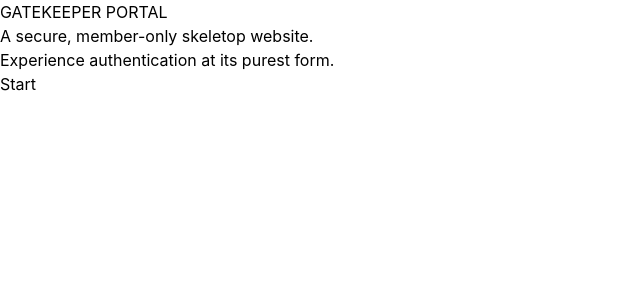
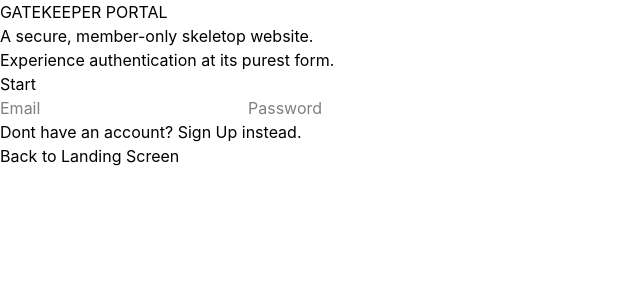
Before and after one commit to carnocentaurus/GatekeeperPortal, a React (Vite) app: page / in a window 1280 px wide. Shown: the top 300 px of the page, without its empty margins (0-640 px from the left). Built offline with nearby package versions, Linux system fonts and the light colour scheme.

Commit message:
auth div

```diff
--- a/src/App.tsx
+++ b/src/App.tsx
@@ -13,6 +13,22 @@ function GatekeeperPortal() {
 
               <button>Start</button>
           </div>
+
+
+          {/* AUTH DIV */}
+          <div>
+              <p></p>
+
+              <form>
+                  <input type="email" placeholder="Email"/>
+                  <input type="password" placeholder="Password"/>
+                  <button></button>
+              </form>
+
+              <p>Dont have an account? <span>Sign Up</span> instead.</p>
+
+              <button>Back to Landing Screen</button>
+          </div>
       </main>
   );
 }
```
